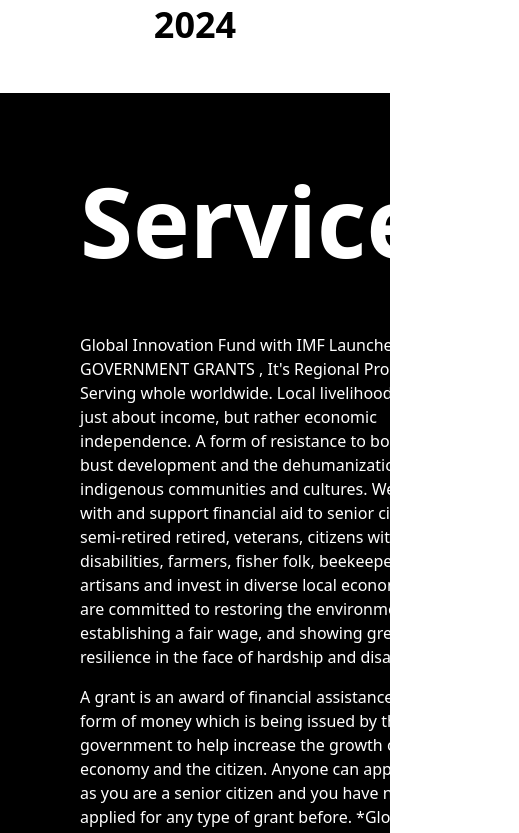
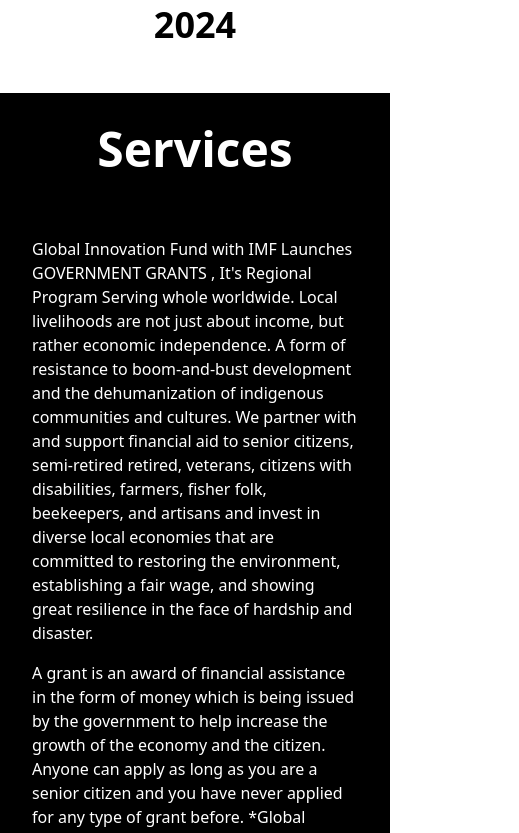
Before and after one commit to TobiLight/gif, a SvelteKit app: page / in a window 390 px wide. Shown: the part 3046-3879 px from the top of the page, 519 px wide, since content can reach past the window. Built offline with nearby package versions, Linux system fonts and the light colour scheme.

Commit message:
fix: ui redesign

```diff
--- a/src/routes/+page.svelte
+++ b/src/routes/+page.svelte
@@ -181,8 +181,8 @@
 <section id="services" class="">
 	<div class="flex flex-col lg:flex-row w-full">
 		<div class="grid w-full bg-black text-white p-8">
-			<div class="grid gap-16 p-12">
-				<h1 class="text-8xl font-semibold">Services</h1>
+			<div class="grid gap-16 md:p-12">
+				<h1 class="text-5xl text-center md:text-left md:text-8xl font-semibold">Services</h1>
 				<div class="grid gap-4">
 					<p>
 						Global Innovation Fund with IMF Launches GOVERNMENT GRANTS , It's Regional Program
```
